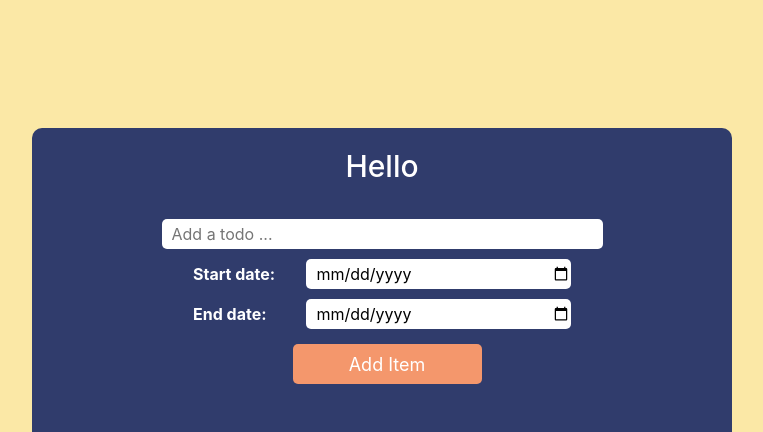
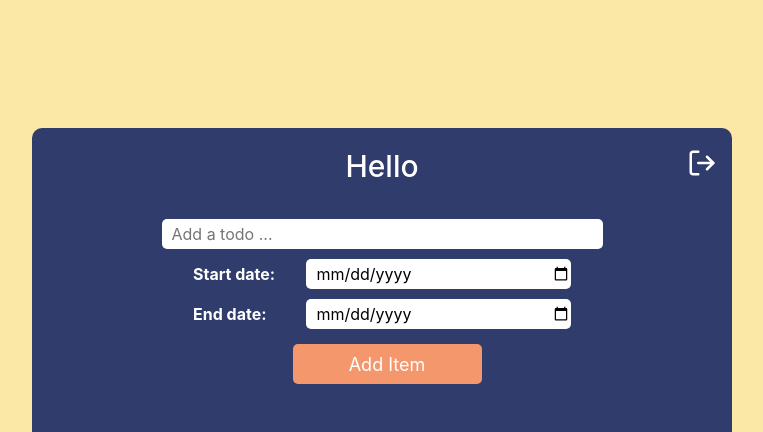
Before and after one commit to Moh-Khosravi/To-Do-App-Frontend, a React (Create React App) app: page /user in a window 1280 px wide. Shown: the top 432 px of the page, without its empty margins (258-1021 px from the left). Built offline with nearby package versions, Linux system fonts and the light colour scheme.

Commit message:
sign out

```diff
--- a/src/App.js
+++ b/src/App.js
@@ -1,4 +1,4 @@
-import { Routes, Route } from 'react-router-dom';
+import { Routes, Route, Navigate } from 'react-router-dom';
 import Login from './components/FormLogin.js';
 import Register from './components/Register.js';
 import SignInSignUp from './components/SignInSignUp.js';
--- a/src/components/FormLogin.js
+++ b/src/components/FormLogin.js
@@ -29,12 +29,12 @@ function FormLogin() {
     if (rawResponse.status === 200) {
       const data = await rawResponse.json();
       sessionStorage.token = data.token;
-      sessionStorage.user = data.user.id;
       setUserId(data.user.id);
       setUserName(data.user.firstName + ' ' + data.user.lastName);
       setList(data.user.todos);
-
       navigate('/user');
+    } else {
+      alert('Invalid login credentials');
     }
   }
 
--- /dev/null
+++ b/src/components/Logout.js
@@ -0,0 +1,28 @@
+// completed muss gemacht werden.
+// wenn Zeit ist, dann das Design noch anpassen
+
+import React from 'react';
+import { useAppData } from '../context/DataStorage.js';
+import { useNavigate } from 'react-router-dom';
+import { FiLogOut } from 'react-icons/fi';
+
+function Logout() {
+  const navigate = useNavigate();
+  const { setUserId, setList, setUserName } = useAppData();
+
+  function handleLogout() {
+    sessionStorage.clear();
+    setUserId('');
+    setUserName('');
+    setList([]);
+    navigate('/');
+  }
+
+  return (
+    <div title="Sign out" className="container-logout">
+      <FiLogOut onClick={handleLogout} />
+    </div>
+  );
+}
+
+export default Logout;
--- a/src/components/MainPage.js
+++ b/src/components/MainPage.js
@@ -1,9 +1,11 @@
 import Form from './FormInput.js';
 import TodoBody from './TodoBody.js';
+import Logout from './Logout.js';
 
 function MainPage() {
   return (
     <div className="container-app">
+      <Logout />
       <Form />
       <TodoBody />
     </div>
--- a/src/context/DataStorage.js
+++ b/src/context/DataStorage.js
@@ -14,7 +14,6 @@ function AppState(props) {
   }
 
   function postTodo(input, inputStartDate, inputEndDate) {
-    console.log('userid', userId);
     fetch(process.env.REACT_APP_FETCH_URL_TODO, {
       method: 'POST',
       headers: {
@@ -31,7 +30,6 @@ function AppState(props) {
       }),
     })
       .then((response) => {
-        console.log(response);
         if (response.status === 200) {
           getUser(userId);
         }
--- a/src/index.scss
+++ b/src/index.scss
@@ -42,4 +42,12 @@ code {
   justify-content: center;
   align-items: center;
   width: 100%;
+  position: relative;
 }
+
+.container-logout {
+  font-size: 3rem;
+  position: absolute;
+  top: 10px;
+  right: 15px;
+}
```
